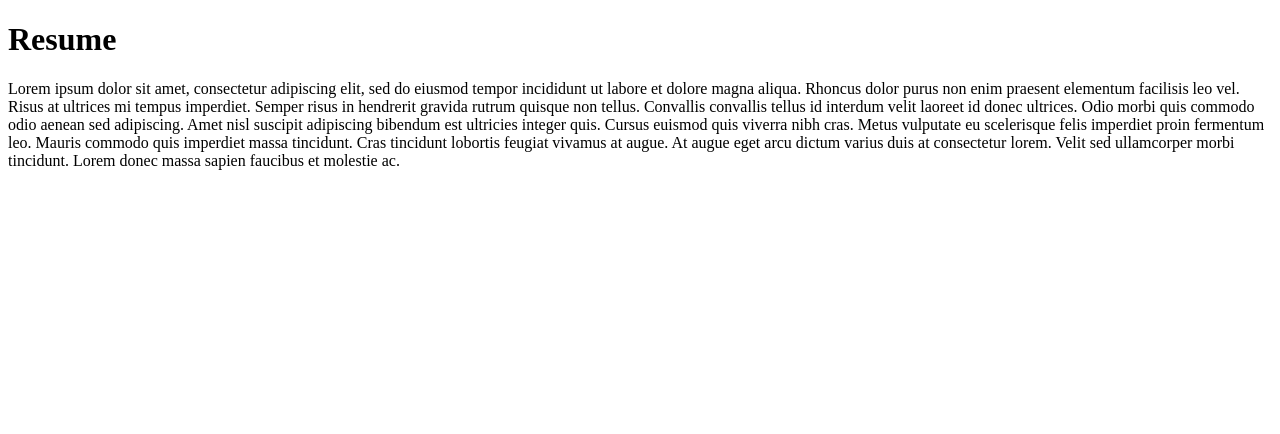
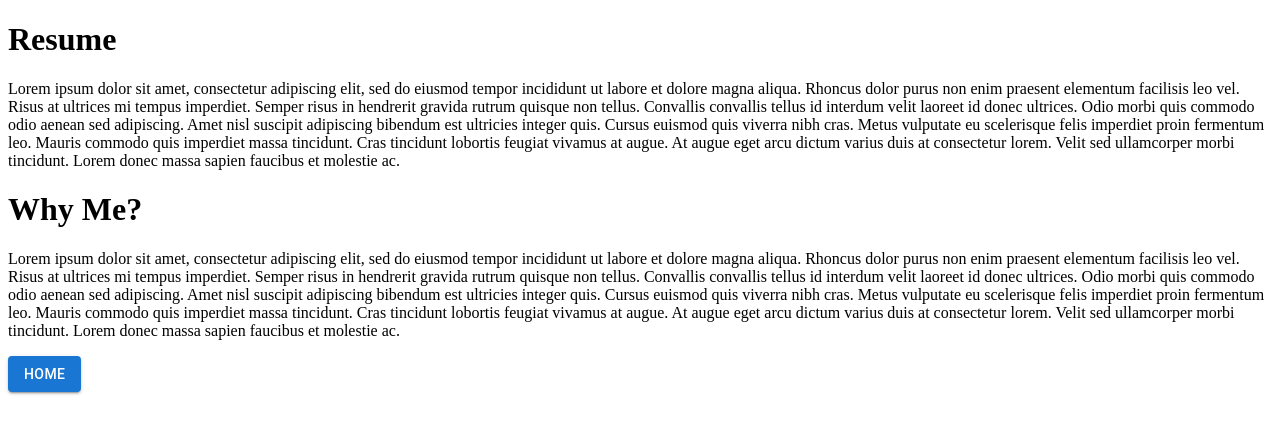
Before and after one commit to antoni909/react-personal-portfolio, a React (Create React App) app: page /resume in a window 1280 px wide. Shown: the top 434 px of the page. Built offline with nearby package versions, Linux system fonts and the light colour scheme.

Commit message:
update all components to arrow function notation

```diff
--- a/package.json
+++ b/package.json
@@ -5,6 +5,7 @@
   "dependencies": {
     "@emotion/react": "^11.8.2",
     "@emotion/styled": "^11.8.1",
+    "@material-ui/core": "^4.12.3",
     "@mui/icons-material": "^5.5.1",
     "@mui/material": "^5.5.3",
     "@testing-library/jest-dom": "^5.16.3",
--- a/src/About/About.jsx
+++ b/src/About/About.jsx
@@ -1,6 +1,12 @@
-function About() {
+import { useNavigate } from 'react-router-dom'
+import Button from '@mui/material/Button';
+import { useStyles } from '../Theme/theme'
+
+const About = () => {
+  const classes = useStyles();
+  const navigate = useNavigate()
   return (
-    <div >
+    <>
       <h1>About</h1>
       <p>
           Lorem ipsum dolor sit amet, consectetur adipiscing elit, sed do eiusmod
@@ -16,7 +22,15 @@ function About() {
           consectetur lorem. Velit sed ullamcorper morbi tincidunt. Lorem donec massa
           sapien faucibus et molestie ac.
       </p>
-    </div>
+      <Button
+            className={classes.Button}
+            color="primary"
+            onClick={() => navigate('/') }
+            size="medium"
+            variant="contained"
+          > home
+      </Button>
+    </>
   );
 }
 
--- a/src/App/App.jsx
+++ b/src/App/App.jsx
@@ -4,7 +4,6 @@ import { BrowserRouter, Routes, Route } from 'react-router-dom';
 import About from '../About/About';
 import Resume from '../Resume/Resume';
 import Contact from '../Contact/Contact';
-
 
 function App() {
   return (
--- a/src/Contact/Contact.jsx
+++ b/src/Contact/Contact.jsx
@@ -1,6 +1,12 @@
-function Contact() {
+import { useNavigate } from 'react-router-dom'
+import Button from '@mui/material/Button';
+import { useStyles } from '../Theme/theme'
+
+const Contact = () => {
+  const classes = useStyles();
+  const navigate = useNavigate()
   return (
-    <div >
+    <>
       <h1>Contact</h1>
       <p>
           Lorem ipsum dolor sit amet, consectetur adipiscing elit, sed do eiusmod
@@ -16,7 +22,15 @@ function Contact() {
           consectetur lorem. Velit sed ullamcorper morbi tincidunt. Lorem donec massa
           sapien faucibus et molestie ac.
       </p>
-    </div>
+      <Button
+            className={classes.Button}
+            color="primary"
+            onClick={() => navigate('/') }
+            size="medium"
+            variant="contained"
+          > home
+      </Button>
+    </>
   );
 }
 
--- a/src/Home/Education.jsx
+++ b/src/Home/Education.jsx
@@ -1,7 +1,7 @@
 
-function Education() {
+const Education = () => {
   return (
-    <div >
+    <>
       <h1>Education</h1>
       <p>
           Lorem ipsum dolor sit amet, consectetur adipiscing elit, sed do eiusmod
@@ -17,7 +17,7 @@ function Education() {
           consectetur lorem. Velit sed ullamcorper morbi tincidunt. Lorem donec massa
           sapien faucibus et molestie ac.
       </p>
-    </div>
+    </>
   );
 }
 
--- a/src/Home/Home.jsx
+++ b/src/Home/Home.jsx
@@ -2,14 +2,14 @@ import Education from './Education'
 import Projects from './Projects'
 import SkillSet from './SkillSet'
 
-function Home() {
+const Home = () => {
   return (
-    <div >
+    <>
       <h1>Home Component</h1>
       <SkillSet />
       <Education />
       <Projects />
-    </div>
+    </>
   );
 }
 
--- a/src/Home/Projects.jsx
+++ b/src/Home/Projects.jsx
@@ -1,6 +1,6 @@
-function Projects() {
+const Projects = () => {
   return (
-    <div >
+    <>
       <h1>Projects</h1>
       <p>
           Lorem ipsum dolor sit amet, consectetur adipiscing elit, sed do eiusmod
@@ -16,7 +16,7 @@ function Projects() {
           consectetur lorem. Velit sed ullamcorper morbi tincidunt. Lorem donec massa
           sapien faucibus et molestie ac.
       </p>
-    </div>
+    </>
   );
 }
 
--- a/src/Home/SkillSet.jsx
+++ b/src/Home/SkillSet.jsx
@@ -1,6 +1,6 @@
-function SkillSet() {
+const SkillSet = () => {
   return (
-    <div >
+    <>
       <h1>SkillSet</h1>
       <p>
           Lorem ipsum dolor sit amet, consectetur adipiscing elit, sed do eiusmod
@@ -16,7 +16,7 @@ function SkillSet() {
           consectetur lorem. Velit sed ullamcorper morbi tincidunt. Lorem donec massa
           sapien faucibus et molestie ac.
       </p>
-    </div>
+    </>
   );
 }
 
--- a/src/Navigation/Nav.jsx
+++ b/src/Navigation/Nav.jsx
@@ -22,7 +22,7 @@ const mediaList = [
   {text: 'LinkedIn', url: 'https://www.linkedin.com/in/lorenzo-ortega-antoni/'  },
 ]
 
-function Nav() {
+const Nav = () => {
   return (
 
     <Box sx={{ display: 'flex' }}>
@@ -62,9 +62,7 @@ function Nav() {
           ))}
         </List>
       </Drawer>
-
       <Outlet/>
-
       <Box
         component="main"
         sx={{ flexGrow: 1, bgcolor: 'background.default', p: 5 }}
--- a/src/Resume/Resume.jsx
+++ b/src/Resume/Resume.jsx
@@ -1,7 +1,14 @@
+import { useNavigate } from 'react-router-dom'
+import Button from '@mui/material/Button';
+import { useStyles } from '../Theme/theme'
 
-function Resume() {
+import WhyMe from './WhyMe'
+
+const Resume = () => {
+  const classes = useStyles();
+  const navigate = useNavigate()
   return (
-    <div >
+    <>
       <h1>Resume</h1>
       <p>
           Lorem ipsum dolor sit amet, consectetur adipiscing elit, sed do eiusmod
@@ -17,7 +24,16 @@ function Resume() {
           consectetur lorem. Velit sed ullamcorper morbi tincidunt. Lorem donec massa
           sapien faucibus et molestie ac.
       </p>
-    </div>
+      <WhyMe />
+      <Button
+            className={classes.Button}
+            color="primary"
+            onClick={() => navigate('/') }
+            size="medium"
+            variant="contained"
+          > home
+      </Button>
+    </>
   );
 }
 
--- a/src/Resume/WhyMe.jsx
+++ b/src/Resume/WhyMe.jsx
@@ -1,6 +1,6 @@
-function WhyMe() {
+const WhyMe = () => {
   return (
-    <div >
+    <>
       <h1>Why Me?</h1>
       <p>
           Lorem ipsum dolor sit amet, consectetur adipiscing elit, sed do eiusmod
@@ -16,7 +16,7 @@ function WhyMe() {
           consectetur lorem. Velit sed ullamcorper morbi tincidunt. Lorem donec massa
           sapien faucibus et molestie ac.
       </p>
-    </div>
+    </>
   );
 }
 
--- a/src/theme/theme.js
+++ b/src/theme/theme.js
@@ -1,4 +1,3 @@
-
 import { makeStyles } from '@material-ui/core'
 
 export const useStyles = makeStyles( theme => ({
```
Also changed, not shown: 1 other file (tests, documents, lock files or other folders).
